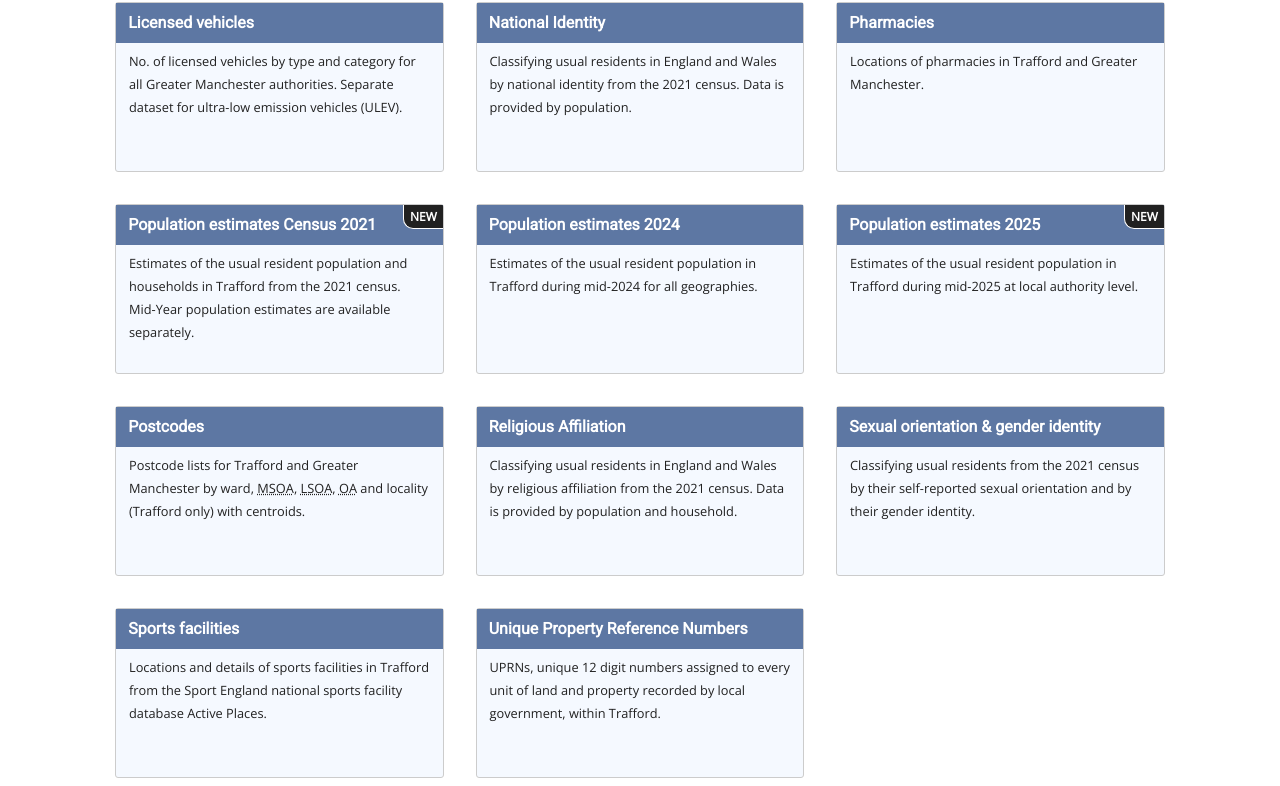
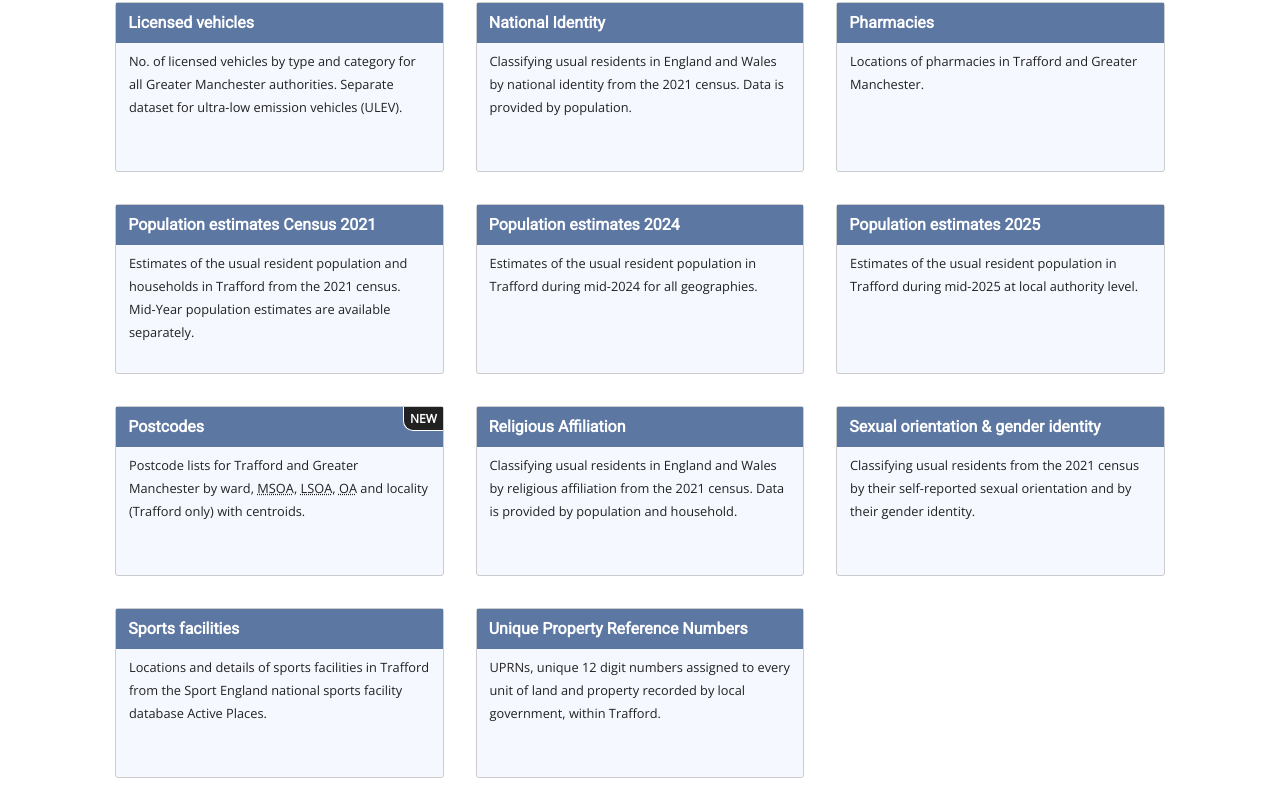
Before and after one commit to traffordDataLab/traffordDataLab.github.io, a plain HTML site: page data.html in a window 1280 px wide. Shown: the part 1531-2317 px from the top of the page. Drawn offline with nearby package versions, Linux system fonts and the light colour scheme; a script that the page names is missing.

Commit message:
Removed expired notifications and added new item notification to postcodes dataset which was updated today.

```diff
--- a/data.html
+++ b/data.html
@@ -228,11 +228,10 @@
                         <p class="cardBody">Locations of pharmacies in Trafford and Greater Manchester.</p>
                     </a>
 
-                    <a href="https://www.trafforddatalab.io/open_data/census2021/population/" class="card themeBlockLight labBorder notification">
+                    <a href="https://www.trafforddatalab.io/open_data/census2021/population/" class="card themeBlockLight labBorder">
                         <span class="filterTags"><!-- population estimates residents people households census 2021 --></span>
                         <h2 class="cardHead themeBlockDark">Population estimates Census 2021</h2>
                         <p class="cardBody">Estimates of the usual resident population and households in Trafford from the 2021 census. Mid-Year population estimates are available separately.</p>
-                        <span class="badge highContrastBlock" aria-label="This item is new" data-added="2026-09-04"><span aria-hidden="true">new</span></span>
                     </a>
 
                     <a href="https://www.trafforddatalab.io/open_data/population/mid_year_2024" class="card themeBlockLight labBorder">
@@ -241,17 +240,17 @@
                         <p class="cardBody">Estimates of the usual resident population in Trafford during mid-2024 for all geographies.</p>
                     </a>
 
-                                        <a href="https://www.trafforddatalab.io/open_data/population/mid_year_2025" class="card themeBlockLight labBorder notification">
+                    <a href="https://www.trafforddatalab.io/open_data/population/mid_year_2025" class="card themeBlockLight labBorder">
                         <span class="filterTags"><!-- population estimates mid-year residents people --></span>
                         <h2 class="cardHead themeBlockDark">Population estimates 2025</h2>
                         <p class="cardBody">Estimates of the usual resident population in Trafford during mid-2025 at local authority level.</p>
-                        <span class="badge highContrastBlock" aria-label="This item is new" data-added="2026-09-24"><span aria-hidden="true">new</span></span>
                     </a>
 
-                    <a href="https://www.trafforddatalab.io/spatial_data/postcodes/" class="card themeBlockLight labBorder">
+                    <a href="https://www.trafforddatalab.io/spatial_data/postcodes/" class="card themeBlockLight labBorder notification">
                         <span class="filterTags"><!-- postcodes trafford greater manchester centroids electoral wards localities locality spatial geography geographies --></span>
                         <h2 class="cardHead themeBlockDark">Postcodes</h2>
                         <p class="cardBody">Postcode lists for Trafford and Greater Manchester by ward, <abbr title="Middle-layer Super Output Area">MSOA</abbr>, <abbr title="Lower-layer Super Output Area">LSOA</abbr>, <abbr title="Output Area">OA</abbr> and locality (Trafford only) with centroids.</p>
+                        <span class="badge highContrastBlock" aria-label="This item is new" data-added="2026-11-10"><span aria-hidden="true">new</span></span>
                     </a>
 
                     <a href="https://www.trafforddatalab.io/open_data/census2021/religion/" class="card themeBlockLight labBorder">
```
